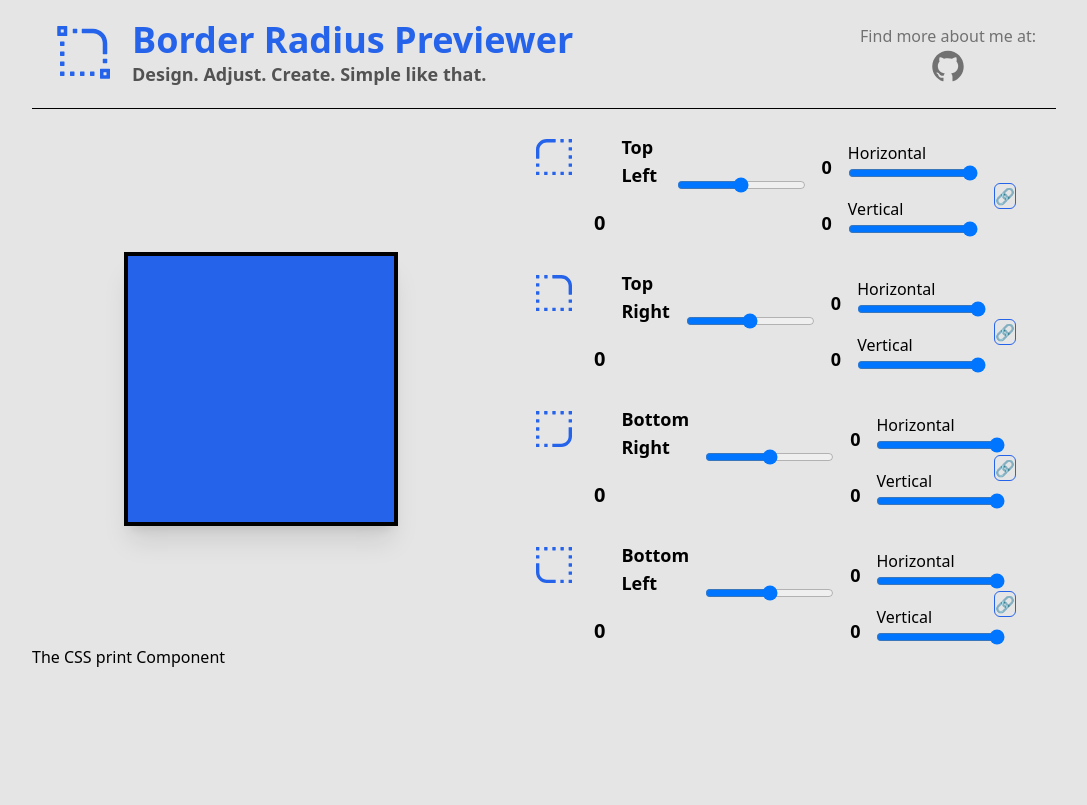
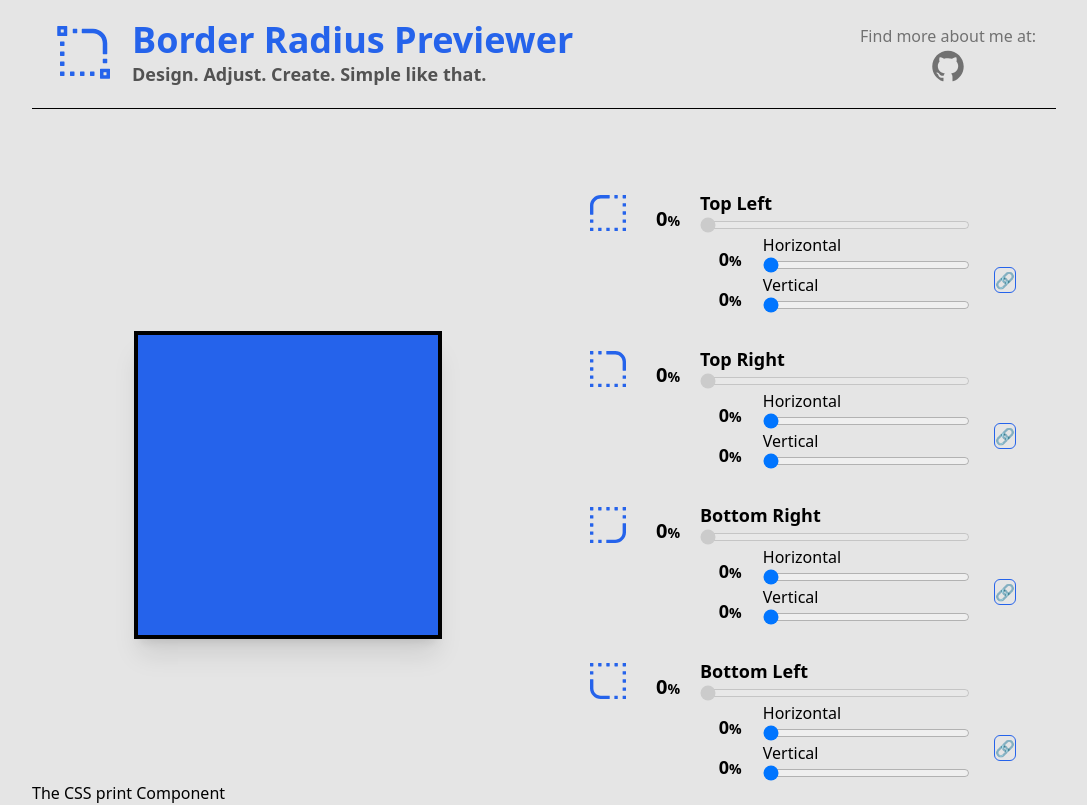
Before and after one commit to mateuscgodoy/border-radius-previewer, a Next.js app: page / in a window 1280 px wide. Shown: the whole page, without its empty margins (96-1183 px from the left). Built offline with nearby package versions, Linux system fonts and the light colour scheme.

Commit message:
Add Form final style and logic

```diff
--- a/components/BorderSection.tsx
+++ b/components/BorderSection.tsx
@@ -1,41 +1,45 @@
 "use client";
 
-import { BorderRadiis, BorderType } from "@/types"
+import { BorderRadiis, BorderType } from "@/types";
+import { useState } from "react";
 
 type Props = {
-  type: BorderType,
-}
+  type: BorderType;
+};
 
-export default function BorderSection (
-  {type}: Props
-){
-  return(
-    <div className="flex items-center gap-x-4 justify-around w-full">
+export default function BorderSection({ type }: Props) {
+  const [horizValue, setHorizValue] = useState(0);
+  const [vertValue, setVertValue] = useState(0);
+  const [isSync, setIsSync] = useState(false);
+
+  return (
+    <div className="flex items-center gap-x-6 justify-around lg:justify-center w-full ">
       <div className="text-blue-600 self-start">
         {type.icon && <type.icon size={48} />}
       </div>
+      <div className="flex flex-col flex-grow max-w-sm">
+        <div className="flex gap-x-1 w-full justify-end">
+          <p className="text-xl font-semibold self-end w-10">
+            {Math.ceil(horizValue + vertValue)}<span className="text-sm">%</span>
+          </p>
+          <label htmlFor={type.id} className="flex flex-col flex-grow max-w-sm">
+              <span className="font-semibold text-lg">{type.label}</span>
+              <input type="range" min={0} max={100} step={1} id={type.id} value={horizValue + vertValue}
+                onChange={(e) => {
+                  setHorizValue(Number(e.target.value)/2);
+                  setVertValue(Number(e.target.value)/2);
+                }}
+                className={`${!isSync ? "cursor-not-allowed" : ""}`}
+                disabled={!isSync}
+              />
+          </label>
+        </div>
+        <div className="flex gap-x-1 w-4/5 self-end">
+          <p className="text-lg font-semibold self-end w-10">
+            {Math.ceil(horizValue)}<span className="text-sm">%</span>
+          </p>
           <label
-        htmlFor={type.id}
-        className="flex flex-col flex-grow max-w-sm"
-      >
-        <div className="flex gap-x-4">
-          <p className="text-xl font-semibold self-end">
-            0
-          </p>
-          <span className="font-semibold text-lg">{type.label}</span>
-          <input
-            type="range"
-            min={0}
-            max={100}
-            step={1}
-            id={type.id}
-          />
-          <div className="flex flex-col gap-y-4 mt-2 self-end w-3/4">
-            <div className="flex gap-x-4">
-              <p className="text-lg font-semibold self-end">
-                0
-              </p>
-              <label htmlFor={`${type.id}-horizontal`}
+            htmlFor={`${type.id}-horizontal`}
             className="flex flex-col flex-grow"
           >
             Horizontal
@@ -44,16 +48,20 @@ export default function BorderSection (
               min={0}
               max={50}
               step={1}
+              value={horizValue}
               id={`${type.id}-horiz`}
+              disabled={isSync}
+              onChange={(e) => {setHorizValue(Number(e.target.value))}}
+              className={`${isSync ? "cursor-not-allowed" : ""}`}
             />
           </label>
         </div>
-
-            <div className="flex gap-x-4">
-              <p className="text-lg font-semibold self-end">
-                0
+        <div className="flex gap-x-1 w-4/5 self-end">
+          <p className="text-lg font-semibold self-end w-10">
+            {Math.ceil(vertValue)}<span className="text-sm">%</span>
           </p>
-              <label htmlFor={`${type.id}-vert`}
+          <label
+            htmlFor={`${type.id}-vert`}
             className="flex flex-col flex-grow"
           >
             Vertical
@@ -63,20 +71,26 @@ export default function BorderSection (
               max={50}
               step={1}
               id={`${type.id}-vert`}
-                className=""
+              value={vertValue}
+              disabled={isSync}
+              onChange={(e) => {setVertValue(Number(e.target.value))}}
+              className={`${isSync ? "cursor-not-allowed" : ""}`}
             />
           </label>
         </div>
       </div>
-
-        </div>
-      </label>
       <button
         className="border border-blue-600 rounded-md self-end
-       mb-7 transition-all duration-500 hover:bg-blue-600 hover:p-[0.15rem] "
+       mb-5 transition-all duration-500 hover:bg-blue-600 hover:p-[0.1rem] "
+       onClick={(e) => {
+          e.preventDefault();
+          setIsSync(!isSync);
+          setHorizValue((horizValue + vertValue)/2);
+          setVertValue((horizValue + vertValue)/2);
+        }}
       >
         🔗
       </button>
     </div>
-  )
+  );
 }
--- a/components/ContentContainer.tsx
+++ b/components/ContentContainer.tsx
@@ -24,7 +24,7 @@ export default function ContentContainer() {
   });
 
   return (
-    <section>
+    <section className="mt-20">
       <section className="mt-6 flex justify-stretch">
         <Rectangle
           topLeftValue={topLeftValue}
```
Lines whose indentation alone changed are shown as unchanged.
